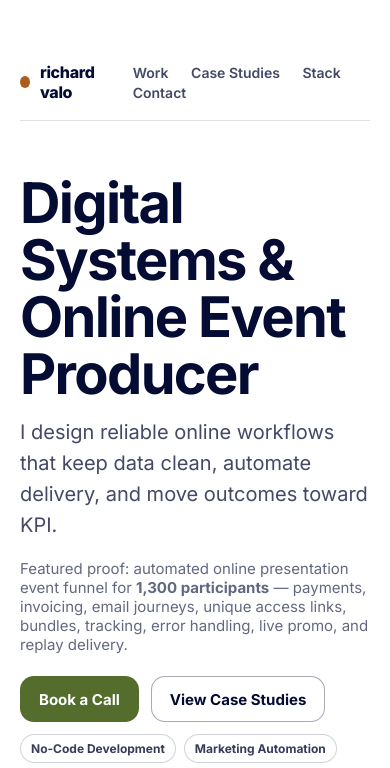
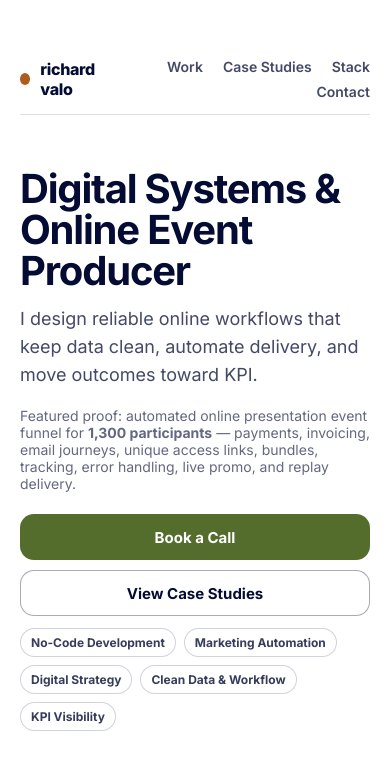
Before and after one commit to richardvalo-com/richardvalo, a plain HTML site: page index.html in a window 390 px wide. Shown: the top 768 px of the page. Drawn offline with Linux system fonts and the light colour scheme.

Commit message:
Update index.html

```diff
--- a/index.html
+++ b/index.html
@@ -192,6 +192,41 @@
   }
 }
 
+    /* Responsive basics */
+html { -webkit-text-size-adjust: 100%; }
+img, video { max-width: 100%; height: auto; }
+
+/* Make the 12-col grid collapse nicely */
+@media (max-width: 980px){
+  .grid { grid-template-columns: repeat(6, 1fr); }
+}
+
+@media (max-width: 700px){
+  .grid { grid-template-columns: repeat(4, 1fr); }
+  h1 { font-size: 40px; }
+  .lead { font-size: 18px; }
+  .sublead { font-size: 14px; }
+  .cta { gap: 10px; }
+  .btn { width: 100%; }       /* buttons stack full width */
+}
+
+/* Nav: make it wrap on small screens */
+@media (max-width: 700px){
+  .nav{ position:static; padding:10px 0 14px; }
+  .links a{ margin-left:12px; }
+  .links{ display:flex; flex-wrap:wrap; justify-content:flex-end; gap:8px; }
+}
+
+/* Work cards grid inside Work section */
+@media (max-width: 980px){
+  #work .grid .card { grid-column: span 6 !important; }
+}
+@media (max-width: 700px){
+  #work .grid .card { grid-column: span 12 !important; }
+}
+
+/* Footer already stacks at 700px in our full-width version */
+
   </style>
 </head>
 
```
